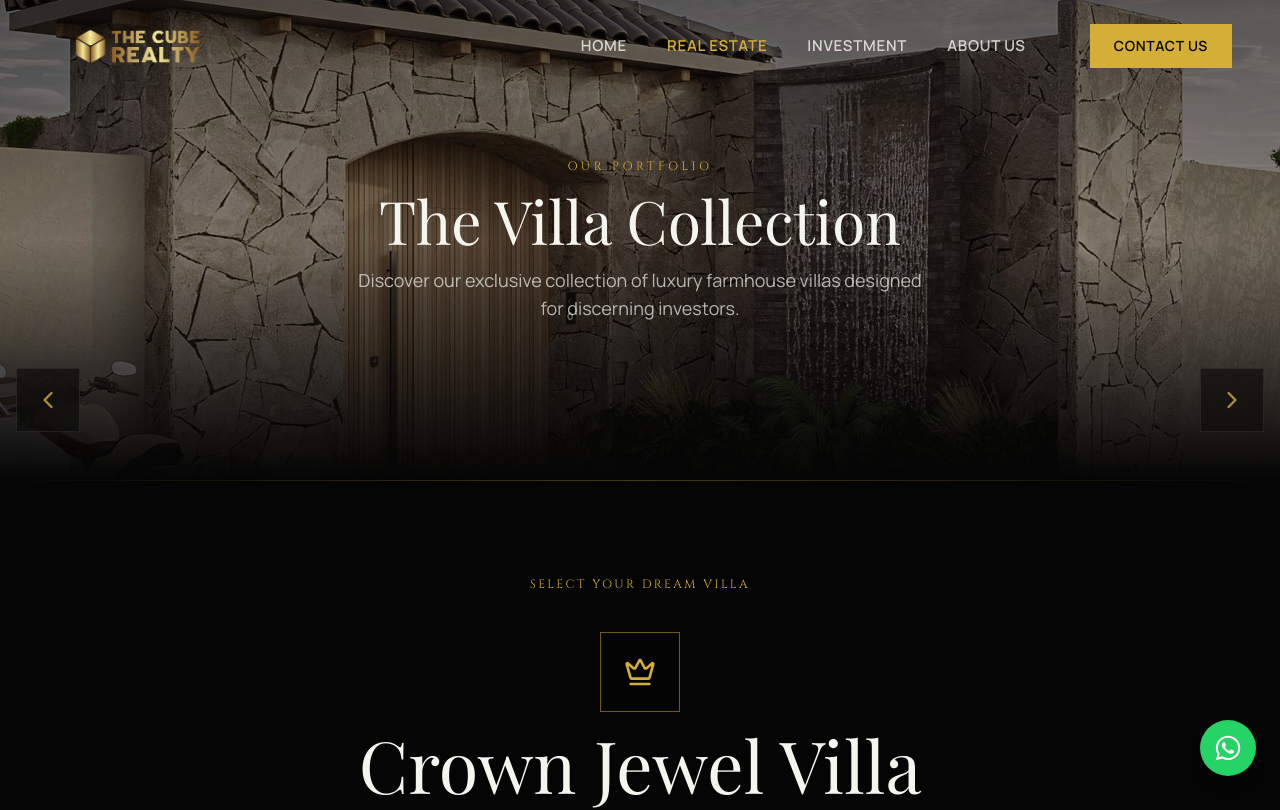
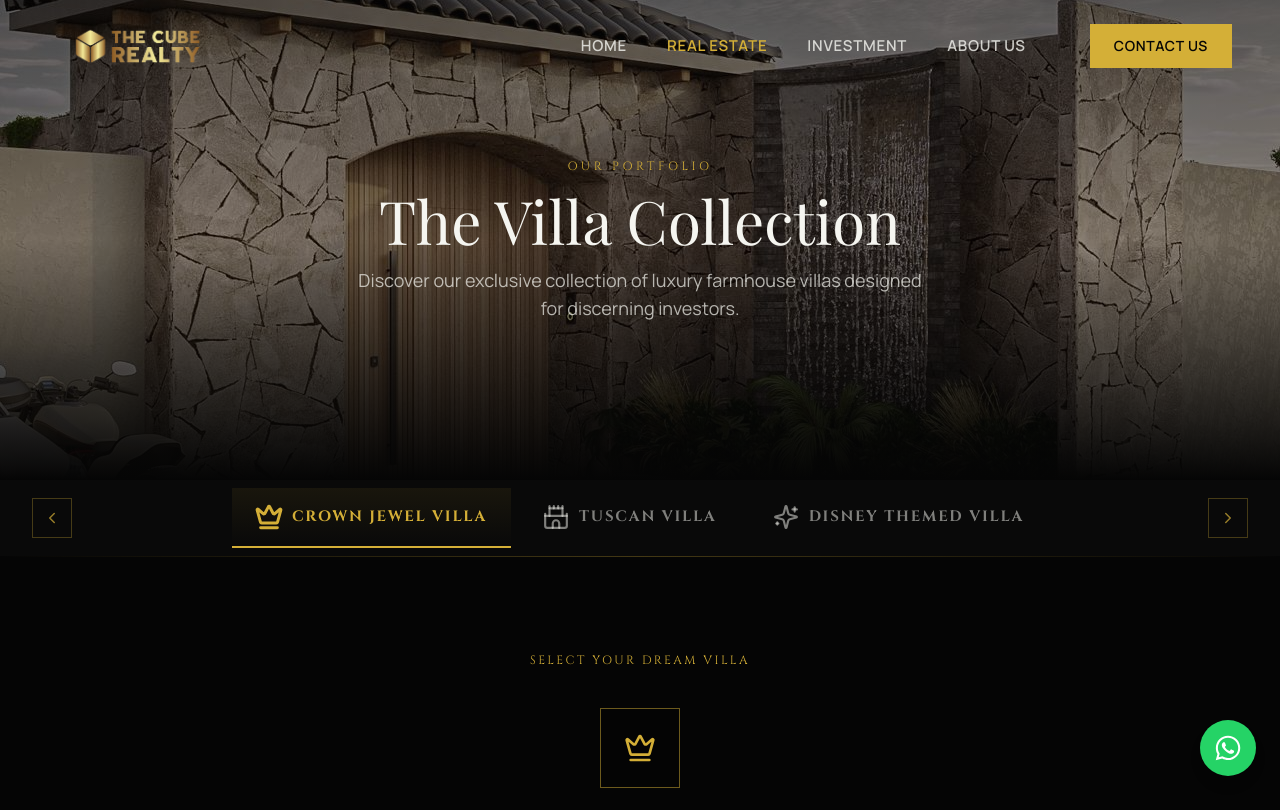
Before and after one commit to Kalash-Sheth/cuberealty, a React (Create React App) app in the folder frontend/: page /real-estate in a window 1280 px wide. Shown: the top 810 px of the page. Built offline with nearby package versions, Linux system fonts and the light colour scheme; a web font is replaced by a local one.

Commit message:
New updates

```diff
--- a/frontend/src/index.css
+++ b/frontend/src/index.css
@@ -180,3 +180,13 @@ body {
         text-wrap: balance;
     }
 }
+
+/* Hide scrollbar but keep scroll functionality */
+.scrollbar-none::-webkit-scrollbar {
+  display: none;
+}
+
+.scrollbar-none {
+  -ms-overflow-style: none;
+  scrollbar-width: none;
+}
--- a/frontend/src/pages/RealEstatePage.jsx
+++ b/frontend/src/pages/RealEstatePage.jsx
@@ -1,8 +1,6 @@
-import { motion, useInView, AnimatePresence } from 'framer-motion';
-import { useRef, useState } from 'react';
+import { motion, useInView, AnimatePresence, useScroll, useMotionValueEvent } from 'framer-motion';
+import { useRef, useState, useEffect } from 'react';
 import {
-  ChevronLeft,
-  ChevronRight,
   Crown,
   Castle,
   Sparkles,
@@ -32,43 +30,198 @@ import {
   Film,
   Sofa,
   Flower2,
+  ChevronLeft,
+  ChevronRight,
 } from 'lucide-react';
 import { Link } from 'react-router-dom';
 
-const FloatingVillaNavigator = ({ currentIndex, setCurrentIndex }) => {
+// ================================
+// STICKY VILLA TAB BAR
+// ================================
+const StickyVillaTabBar = ({ currentIndex, setCurrentIndex }) => {
 
-  const prevVilla = () => {
+  const [isSticky, setIsSticky] = useState(false);
+
+  const tabBarRef = useRef(null);
+  const sentinelRef = useRef(null);
+
+  // ⭐ NEW refs
+  const scrollRef = useRef(null);
+  const tabRefs = useRef([]);
+
+  // Sticky logic
+  useEffect(() => {
+
+    const sentinel = sentinelRef.current;
+    if (!sentinel) return;
+
+    const observer = new IntersectionObserver(
+      ([entry]) => setIsSticky(!entry.isIntersecting),
+      { threshold: 0 }
+    );
+
+    observer.observe(sentinel);
+
+    return () => observer.disconnect();
+
+  }, []);
+
+  // ⭐ AUTO HORIZONTAL SCROLL ONLY (NO PAGE MOVE)
+  useEffect(() => {
+
+    const container = scrollRef.current;
+    const activeTab = tabRefs.current[currentIndex];
+
+    if (!container || !activeTab) return;
+
+    const containerRect = container.getBoundingClientRect();
+    const tabRect = activeTab.getBoundingClientRect();
+
+    const scrollOffset =
+      tabRect.left -
+      containerRect.left -
+      containerRect.width / 2 +
+      tabRect.width / 2;
+
+    container.scrollBy({
+      left: scrollOffset,
+      behavior: "smooth",
+    });
+
+  }, [currentIndex]);
+
+  const tabs = villas.map((v, i) => ({
+    index: i,
+    name: v.name,
+    icon: v.icon,
+  }));
+
+  const prevVilla = () =>
     setCurrentIndex(prev => (prev - 1 + villas.length) % villas.length);
-  };
 
-  const nextVilla = () => {
+  const nextVilla = () =>
     setCurrentIndex(prev => (prev + 1) % villas.length);
-  };
 
   return (
-    <div className="fixed inset-y-0 left-0 right-0 pointer-events-none z-40">
+    <>
+      {/* Sentinel */}
+      <div ref={sentinelRef} className="h-0 w-full" />
 
-      {/* LEFT BUTTON */}
-      <motion.button
-        onClick={prevVilla}
-        whileHover={{ scale: 1.1, x: -4 }}
-        whileTap={{ scale: 0.9 }}
-        className="pointer-events-auto absolute left-4 top-1/2 -translate-y-1/2 w-16 h-16 glass flex items-center justify-center text-cube-gold/80 hover:bg-cube-gold hover:text-cube-black/90 hover:backdrop-blur-none transition-all duration-300"
+      <div
+        ref={tabBarRef}
+        className={`w-full z-50 transition-all duration-300 ${
+          isSticky
+            ? "fixed top-0 left-0 right-0 shadow-[0_4px_30px_rgba(0,0,0,0.6)]"
+            : "relative"
+        }`}
+        style={{
+          background: isSticky
+            ? "rgba(10,10,10,0.97)"
+            : "rgba(10,10,10,0.95)",
+          backdropFilter: "blur(20px)",
+        }}
       >
-        <ChevronLeft size={28} />
-      </motion.button>
+        <div className="max-w-[1400px] mx-auto px-4 md:px-8">
 
-      {/* RIGHT BUTTON */}
-      <motion.button
-        onClick={nextVilla}
-        whileHover={{ scale: 1.1, x: 4 }}
-        whileTap={{ scale: 0.9 }}
-        className="pointer-events-auto absolute right-4 top-1/2 -translate-y-1/2 w-16 h-16 glass flex items-center justify-center text-cube-gold/80 hover:bg-cube-gold hover:text-cube-black/90 hover:backdrop-blur-none transition-all duration-300"
-      >
-        <ChevronRight size={28} />
-      </motion.button>
+          <div className="flex items-center gap-2 py-2">
 
-    </div>
+            {/* LEFT ARROW */}
+            <button
+              onClick={prevVilla}
+              className="flex-shrink-0 w-9 h-9 md:w-10 md:h-10 flex items-center justify-center border border-cube-gold/30 text-cube-gold/70 hover:text-cube-gold hover:border-cube-gold hover:bg-cube-gold/10 transition-all duration-300"
+            >
+              <ChevronLeft size={18} />
+            </button>
+
+            {/* SCROLL AREA */}
+            <div className="flex-1 overflow-hidden">
+
+              <div
+                ref={scrollRef}
+                className="flex items-center gap-2 overflow-x-auto md:overflow-visible whitespace-nowrap scroll-smooth scrollbar-none  md:justify-center md:w-full"
+              >
+                {tabs.map((tab) => {
+
+                  const Icon = tab.icon;
+                  const isActive = currentIndex === tab.index;
+
+                  return (
+                    <button
+                      key={tab.index}
+                      ref={(el) => (tabRefs.current[tab.index] = el)}
+                      onClick={() => setCurrentIndex(tab.index)}
+                      className={`
+                        relative flex-none
+                        flex flex-col md:flex-row items-center justify-center
+                        gap-1 md:gap-2.5 py-3.5 md:py-4 px-4 md:px-6
+                        whitespace-nowrap border-b-2 group transition-all duration-300
+                        ${
+                          isActive
+                            ? "text-cube-gold border-cube-gold"
+                            : "text-cube-ivory/50 border-transparent hover:text-cube-ivory/80 hover:border-cube-gold/30"
+                        }
+                      `}
+                    >
+
+                      {/* Active glow */}
+                      {isActive && (
+                        <motion.div
+                          layoutId="activeTabBg"
+                          className="absolute inset-0"
+                          style={{
+                            background:
+                              "linear-gradient(to bottom, rgba(212,175,55,0.08), transparent)",
+                          }}
+                        />
+                      )}
+
+                      {/* ICON */}
+                      <span className={`relative z-10 transition-transform duration-300 ${
+                        isActive ? "scale-110" : "group-hover:scale-105"
+                      }`}>
+                        <Icon
+                          size={18}
+                          className="md:w-[26px] md:h-[26px]"
+                          strokeWidth={isActive ? 2.5 : 2}
+                        />
+                      </span>
+
+                      {/* LABEL */}
+                      <span className="relative z-10 font-cinzel text-sm md:text-[15px] tracking-[0.12em] uppercase font-bold text-center">
+                        <span className="md:hidden">
+                          {tab.index === 0
+                            ? "Crown Jewel"
+                            : tab.index === 1
+                            ? "Tuscan"
+                            : "Disney"}
+                        </span>
+                        <span className="hidden md:inline">{tab.name}</span>
+                      </span>
+
+                    </button>
+                  );
+                })}
+              </div>
+
+            </div>
+
+            {/* RIGHT ARROW */}
+            <button
+              onClick={nextVilla}
+              className="flex-shrink-0 w-9 h-9 md:w-10 md:h-10 flex items-center justify-center border border-cube-gold/30 text-cube-gold/70 hover:text-cube-gold hover:border-cube-gold hover:bg-cube-gold/10 transition-all duration-300"
+            >
+              <ChevronRight size={18} />
+            </button>
+
+          </div>
+        </div>
+      </div>
+
+      {/* Spacer */}
+      {isSticky && (
+        <div style={{ height: tabBarRef.current?.offsetHeight || 56 }} />
+      )}
+    </>
   );
 };
 
@@ -79,7 +232,6 @@ const villas = [
   /* ================================
      CROWN JEWEL VILLA
   ================================ */
-
   {
     id: 1,
     name: 'Crown Jewel Villa',
@@ -152,7 +304,6 @@ const villas = [
   /* ================================
      TUSCAN VILLA
   ================================ */
-
   {
     id: 2,
     name: 'Tuscan Villa',
@@ -225,7 +376,6 @@ const villas = [
   /* ================================
      DISNEY THEMED VILLA
   ================================ */
-
   {
     id: 3,
     name: 'Disney Themed Villa',
@@ -304,14 +454,6 @@ const VillaSelector = ({ currentIndex, setCurrentIndex }) => {
   const ref = useRef(null);
   const isInView = useInView(ref, { once: true, margin: "-50px" });
 
-  const prevVilla = () => {
-    setCurrentIndex((prev) => (prev - 1 + villas.length) % villas.length);
-  };
-
-  const nextVilla = () => {
-    setCurrentIndex((prev) => (prev + 1) % villas.length);
-  };
-
   const currentVilla = villas[currentIndex];
   const VillaIcon = currentVilla.icon;
 
@@ -331,20 +473,8 @@ const VillaSelector = ({ currentIndex, setCurrentIndex }) => {
           </p>
         </motion.div>
 
-        {/* Villa Carousel */}
-        <div className="flex items-center justify-center gap-4 md:gap-8">
-          {/* Left Arrow */}
-          {/* <motion.button
-            onClick={prevVilla}
-            data-testid="villa-prev"
-            whileHover={{ scale: 1.1, x: -5 }}
-            whileTap={{ scale: 0.95 }}
-            className="w-14 h-14 md:w-16 md:h-16 glass flex items-center justify-center bg-cube-gold text-cube-gold hover:text-cube-gold hover:border-cube-gold/50 transition-all duration-300 flex-shrink-0"
-          >
-            <ChevronLeft size={28} />
-          </motion.button> */}
-
-          {/* Villa Name Display */}
+        {/* Villa Name Display */}
+        <div className="flex items-center justify-center">
           <div className="flex-1 max-w-2xl">
             <AnimatePresence mode="wait">
               <motion.div
@@ -390,17 +520,6 @@ const VillaSelector = ({ currentIndex, setCurrentIndex }) => {
               </motion.div>
             </AnimatePresence>
           </div>
-
-          {/* Right Arrow */}
-          {/* <motion.button
-            onClick={nextVilla}
-            data-testid="villa-next"
-            whileHover={{ scale: 1.1, x: 5 }}
-            whileTap={{ scale: 0.95 }}
-            className="w-14 h-14 md:w-16 md:h-16 glass flex items-center justify-center text-cube-ivory/70 hover:text-cube-gold hover:border-cube-gold/50 transition-all duration-300 flex-shrink-0"
-          >
-            <ChevronRight size={28} />
-          </motion.button> */}
         </div>
 
         {/* Villa Indicators */}
@@ -439,7 +558,6 @@ const Lightbox = ({ image, onClose, villaName }) => {
       onClick={onClose}
       data-testid="lightbox"
     >
-      {/* Close Button */}
       <motion.button
         initial={{ opacity: 0, scale: 0.8 }}
         animate={{ opacity: 1, scale: 1 }}
@@ -451,7 +569,6 @@ const Lightbox = ({ image, onClose, villaName }) => {
         <X size={24} />
       </motion.button>
 
-      {/* Image */}
       <motion.div
         initial={{ scale: 0.8, opacity: 0 }}
         animate={{ scale: 1, opacity: 1 }}
@@ -465,7 +582,6 @@ const Lightbox = ({ image, onClose, villaName }) => {
           alt={villaName}
           className="max-w-full max-h-[85vh] object-contain"
         />
-        {/* Caption */}
         <motion.div
           initial={{ opacity: 0, y: 20 }}
           animate={{ opacity: 1, y: 0 }}
@@ -479,7 +595,7 @@ const Lightbox = ({ image, onClose, villaName }) => {
   );
 };
 
-// Image Gallery Component with Heatmap Effect
+// Image Gallery Component
 const ImageGallery = ({ images, villaName }) => {
   const [hoveredIndex, setHoveredIndex] = useState(null);
   const [lightboxImage, setLightboxImage] = useState(null);
@@ -514,7 +630,6 @@ const ImageGallery = ({ images, villaName }) => {
             </p>
           </motion.div>
 
-          {/* Heatmap Grid */}
           <div className="grid grid-cols-2 md:grid-cols-3 gap-3 md:gap-4">
             {images.map((image, index) => (
               <motion.div
@@ -522,8 +637,7 @@ const ImageGallery = ({ images, villaName }) => {
                 initial={{ opacity: 0, scale: 0.9 }}
                 animate={isInView ? { opacity: 1, scale: 1 } : {}}
                 transition={{ duration: 0.6, delay: index * 0.1 }}
-                className={`relative overflow-hidden cursor-pointer group ${index === 0 ? 'md:col-span-2 md:row-span-2' : ''
-                  }`}
+                className={`relative overflow-hidden cursor-pointer group ${index === 0 ? 'md:col-span-2 md:row-span-2' : ''}`}
                 style={{ aspectRatio: index === 0 ? '16/10' : '4/3' }}
                 onMouseEnter={() => setHoveredIndex(index)}
                 onMouseLeave={() => setHoveredIndex(null)}
@@ -541,22 +655,16 @@ const ImageGallery = ({ images, villaName }) => {
                   transition={{ duration: 0.5, ease: [0.25, 0.46, 0.45, 0.94] }}
                 />
 
-                {/* Overlay */}
                 <motion.div
                   className="absolute inset-0 bg-gradient-to-t from-cube-black/80 via-cube-black/20 to-transparent"
-                  animate={{
-                    opacity: hoveredIndex === index ? 1 : 0.4,
-                  }}
+                  animate={{ opacity: hoveredIndex === index ? 1 : 0.4 }}
                   transition={{ duration: 0.3 }}
                 />
 
-                {/* Hover Content */}
                 <motion.div
                   className="absolute inset-0 flex flex-col items-center justify-center"
                   initial={{ opacity: 0 }}
-                  animate={{
-                    opacity: hoveredIndex === index ? 1 : 0,
-                  }}
+                  animate={{ opacity: hoveredIndex === index ? 1 : 0 }}
                   transition={{ duration: 0.3 }}
                 >
                   <motion.div
@@ -573,21 +681,14 @@ const ImageGallery = ({ images, villaName }) => {
                   <p className="font-manrope text-cube-gold text-sm mt-2">Click to expand</p>
                 </motion.div>
 
-                {/* Corner Accents */}
                 <motion.div
                   className="absolute top-3 right-3 w-8 h-8 border-t-2 border-r-2 border-cube-gold"
-                  animate={{
-                    opacity: hoveredIndex === index ? 1 : 0,
-                    scale: hoveredIndex === index ? 1 : 0.5,
-                  }}
+                  animate={{ opacity: hoveredIndex === index ? 1 : 0, scale: hoveredIndex === index ? 1 : 0.5 }}
                   transition={{ duration: 0.3 }}
                 />
                 <motion.div
                   className="absolute bottom-3 left-3 w-8 h-8 border-b-2 border-l-2 border-cube-gold"
-                  animate={{
-                    opacity: hoveredIndex === index ? 1 : 0,
-                    scale: hoveredIndex === index ? 1 : 0.5,
-                  }}
+                  animate={{ opacity: hoveredIndex === index ? 1 : 0, scale: hoveredIndex === index ? 1 : 0.5 }}
                   transition={{ duration: 0.3 }}
                 />
               </motion.div>
@@ -596,14 +697,9 @@ const ImageGallery = ({ images, villaName }) => {
         </div>
       </section>
 
-      {/* Lightbox */}
       <AnimatePresence>
         {lightboxImage && (
-          <Lightbox
-            image={lightboxImage}
-            villaName={villaName}
-            onClose={() => setLightboxImage(null)}
-          />
+          <Lightbox image={lightboxImage} villaName={villaName} onClose={() => setLightboxImage(null)} />
         )}
       </AnimatePresence>
     </>
@@ -624,7 +720,6 @@ const SpecificationsSection = ({ villa }) => {
     { icon: MapPin, label: 'Prime Location', value: villa.specs.location },
   ];
 
-
   return (
     <section ref={ref} className="py-20 md:py-28 bg-cube-charcoal relative overflow-hidden">
       <div className="max-w-[1400px] mx-auto px-6 md:px-12">
@@ -634,12 +729,8 @@ const SpecificationsSection = ({ villa }) => {
           transition={{ duration: 0.8 }}
           className="text-center mb-12"
         >
-          <p className="font-cinzel text-cube-gold text-xs tracking-[0.2em] uppercase mb-3">
-            Technical Details
-          </p>
-          <h2 className="font-playfair text-3xl md:text-4xl lg:text-5xl text-cube-ivory">
-            Property Specifications
-          </h2>
+          <p className="font-cinzel text-cube-gold text-xs tracking-[0.2em] uppercase mb-3">Technical Details</p>
+          <h2 className="font-playfair text-3xl md:text-4xl lg:text-5xl text-cube-ivory">Property Specifications</h2>
         </motion.div>
 
         <div className="grid grid-cols-2 md:grid-cols-3 lg:grid-cols-6 gap-4 md:gap-6">
@@ -664,7 +755,6 @@ const SpecificationsSection = ({ villa }) => {
           ))}
         </div>
 
-        {/* Price Banner */}
         <motion.div
           initial={{ opacity: 0, y: 30 }}
           animate={isInView ? { opacity: 1, y: 0 } : {}}
@@ -705,15 +795,6 @@ const InvestmentSection = ({ villa }) => {
     { icon: TrendingUp, label: 'Expected Appreciation', value: villa.investment.appreciation },
   ];
 
-  const benefits = [
-    'Hassle-free rental management',
-    'Guaranteed monthly income',
-    'Property appreciation over time',
-    'Personal vacation destination',
-    'Living in Luxury Arch',
-    'Premium resale value',
-  ];
-
   return (
     <section ref={ref} className="py-20 md:py-28 bg-cube-black relative">
       <div className="section-divider absolute top-0 left-0 right-0" />
@@ -725,16 +806,11 @@ const InvestmentSection = ({ villa }) => {
           transition={{ duration: 0.8 }}
           className="text-center mb-16"
         >
-          <p className="font-cinzel text-cube-gold text-xs tracking-[0.2em] uppercase mb-3">
-            Smart Investment
-          </p>
-          <h2 className="font-playfair text-3xl md:text-4xl lg:text-5xl text-cube-ivory">
-            Investment Details
-          </h2>
+          <p className="font-cinzel text-cube-gold text-xs tracking-[0.2em] uppercase mb-3">Smart Investment</p>
+          <h2 className="font-playfair text-3xl md:text-4xl lg:text-5xl text-cube-ivory">Investment Details</h2>
         </motion.div>
 
         <div className="grid grid-cols-1 lg:grid-cols-2 gap-12 lg:gap-20">
-          {/* Investment Metrics */}
           <motion.div
             initial={{ opacity: 0, x: -40 }}
             animate={isInView ? { opacity: 1, x: 0 } : {}}
@@ -758,17 +834,14 @@ const InvestmentSection = ({ villa }) => {
             </div>
           </motion.div>
 
-          {/* Benefits */}
           <motion.div
             initial={{ opacity: 0, x: 40 }}
             animate={isInView ? { opacity: 1, x: 0 } : {}}
             transition={{ duration: 0.8, delay: 0.2 }}
           >
-            <h3 className="font-playfair text-2xl text-cube-ivory mb-6">
-              Investor Benefits
-            </h3>
+            <h3 className="font-playfair text-2xl text-cube-ivory mb-6">Investor Benefits</h3>
             <div className="space-y-4">
-              {benefits.map((benefit, index) => (
+              {villa.benefits.map((benefit, index) => (
                 <motion.div
                   key={benefit}
                   initial={{ opacity: 0, x: 20 }}
@@ -788,38 +861,12 @@ const InvestmentSection = ({ villa }) => {
                 </motion.div>
               ))}
             </div>
-
-            {/* <motion.div
-              initial={{ opacity: 0, y: 20 }}
-              animate={isInView ? { opacity: 1, y: 0 } : {}}
-              transition={{ duration: 0.6, delay: 0.8 }}
-              className="mt-8 flex flex-col sm:flex-row gap-4"
-            >
-              <Link
-                to="/contact"
-                data-testid="invest-schedule-btn"
-                className="btn-luxury bg-cube-gold text-cube-black px-8 py-4 font-manrope text-sm tracking-wider uppercase font-semibold hover:bg-white transition-colors duration-500 text-center"
-              >
-                Schedule Visit
-              </Link>
-              <a
-                href="https://wa.me/919876543210?text=Hello!%20I%20am%20interested%20in%20investing%20in%20The%20Cube%20Realty%20villas."
-                target="_blank"
-                rel="noopener noreferrer"
-                data-testid="invest-whatsapp-btn"
-                className="btn-luxury bg-[#25D366] text-white px-8 py-4 font-manrope text-sm tracking-wider uppercase font-semibold hover:bg-[#128C7E] transition-colors duration-500 flex items-center justify-center gap-2"
-              >
-                <Phone size={18} />
-                WhatsApp
-              </a>
-            </motion.div> */}
           </motion.div>
         </div>
       </div>
     </section>
   );
 };
-
 
 // Offerings & Amenities Section
 const OfferingsSection = ({ villa }) => {
@@ -835,18 +882,13 @@ const OfferingsSection = ({ villa }) => {
 
       <div className="max-w-[1400px] mx-auto px-6 md:px-12">
         <div className="grid grid-cols-1 lg:grid-cols-2 gap-12 lg:gap-20">
-          {/* Offerings */}
           <motion.div
             initial={{ opacity: 0, x: -40 }}
             animate={isInView ? { opacity: 1, x: 0 } : {}}
             transition={{ duration: 0.8 }}
           >
-            <p className="font-cinzel text-cube-gold text-xs tracking-[0.2em] uppercase mb-3">
-              Exclusive Features
-            </p>
-            <h2 className="font-playfair text-3xl md:text-4xl text-cube-ivory mb-8">
-              Villa Offerings
-            </h2>
+            <p className="font-cinzel text-cube-gold text-xs tracking-[0.2em] uppercase mb-3">Exclusive Features</p>
+            <h2 className="font-playfair text-3xl md:text-4xl text-cube-ivory mb-8">Villa Offerings</h2>
 
             <div className="grid grid-cols-1 sm:grid-cols-2 gap-4">
               {villa.offerings.map((offering, index) => {
@@ -870,18 +912,13 @@ const OfferingsSection = ({ villa }) => {
             </div>
           </motion.div>
 
-          {/* Amenities */}
           <motion.div
             initial={{ opacity: 0, x: 40 }}
             animate={isInView ? { opacity: 1, x: 0 } : {}}
             transition={{ duration: 0.8, delay: 0.2 }}
           >
-            <p className="font-cinzel text-cube-gold text-xs tracking-[0.2em] uppercase mb-3">
-              Community Features
-            </p>
-            <h2 className="font-playfair text-3xl md:text-4xl text-cube-ivory mb-8">
-              Amenities
-            </h2>
+            <p className="font-cinzel text-cube-gold text-xs tracking-[0.2em] uppercase mb-3">Community Features</p>
+            <h2 className="font-playfair text-3xl md:text-4xl text-cube-ivory mb-8">Amenities</h2>
 
             <div className="grid grid-cols-1 sm:grid-cols-2 gap-4">
               {villa.amenities.map((amenity, index) => {
@@ -911,7 +948,6 @@ const OfferingsSection = ({ villa }) => {
 };
 
 
-
 // Main Page Component
 const RealEstatePage = () => {
   const [currentVillaIndex, setCurrentVillaIndex] = useState(0);
@@ -927,12 +963,6 @@ const RealEstatePage = () => {
       transition={{ duration: 0.5 }}
       data-testid="real-estate-page"
     >
-
-      <FloatingVillaNavigator
-        currentIndex={currentVillaIndex}
-        setCurrentIndex={setCurrentVillaIndex}
-      />
-
       {/* Hero Section */}
       <section
         ref={heroRef}
@@ -965,38 +995,43 @@ const RealEstatePage = () => {
         </motion.div>
       </section>
 
+      {/* ✦ STICKY TAB BAR — placed immediately after hero */}
+      <StickyVillaTabBar
+        currentIndex={currentVillaIndex}
+        setCurrentIndex={setCurrentVillaIndex}
+        heroRef={heroRef}
+      />
+
       {/* Villa Selector */}
       <VillaSelector
         currentIndex={currentVillaIndex}
         setCurrentIndex={setCurrentVillaIndex}
       />
 
-      {/* Gallery Section - Linked to Selected Villa */}
+      {/* Gallery Section */}
       <ImageGallery
         key={`gallery-${currentVillaIndex}`}
         images={currentVilla.images}
         villaName={currentVilla.name}
       />
 
-      {/* Property Specifications - Linked to Selected Villa */}
+      {/* Property Specifications */}
       <SpecificationsSection
         key={`specs-${currentVillaIndex}`}
         villa={currentVilla}
       />
 
-
-      {/* Offerings & Amenities - Linked to Selected Villa */}
+      {/* Offerings & Amenities */}
       <OfferingsSection
         key={`offerings-${currentVillaIndex}`}
         villa={currentVilla}
       />
 
-      {/* Investment Details - Linked to Selected Villa */}
+      {/* Investment Details */}
       <InvestmentSection
         key={`investment-${currentVillaIndex}`}
         villa={currentVilla}
       />
-
 
     </motion.main>
   );
```
Also changed, not shown: frontend/src/pages/AboutPage.jsx (+12 -2 lines), frontend/public/assets/asset/Pro_Photo.png (added), frontend/public/assets/asset/Pro_Photo_1.png (added).
